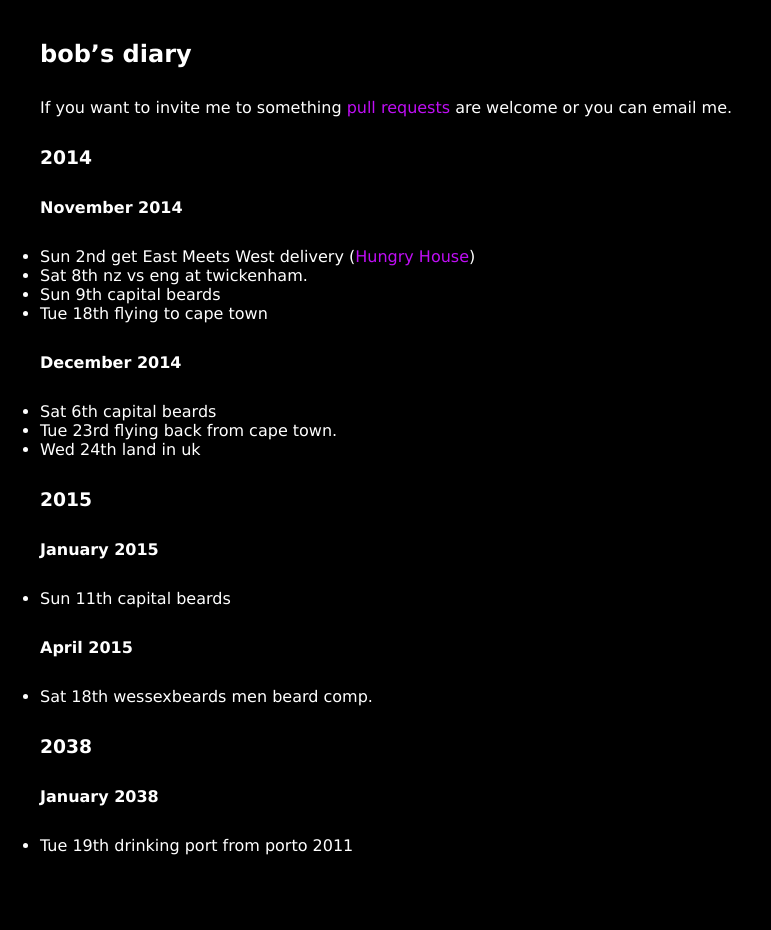
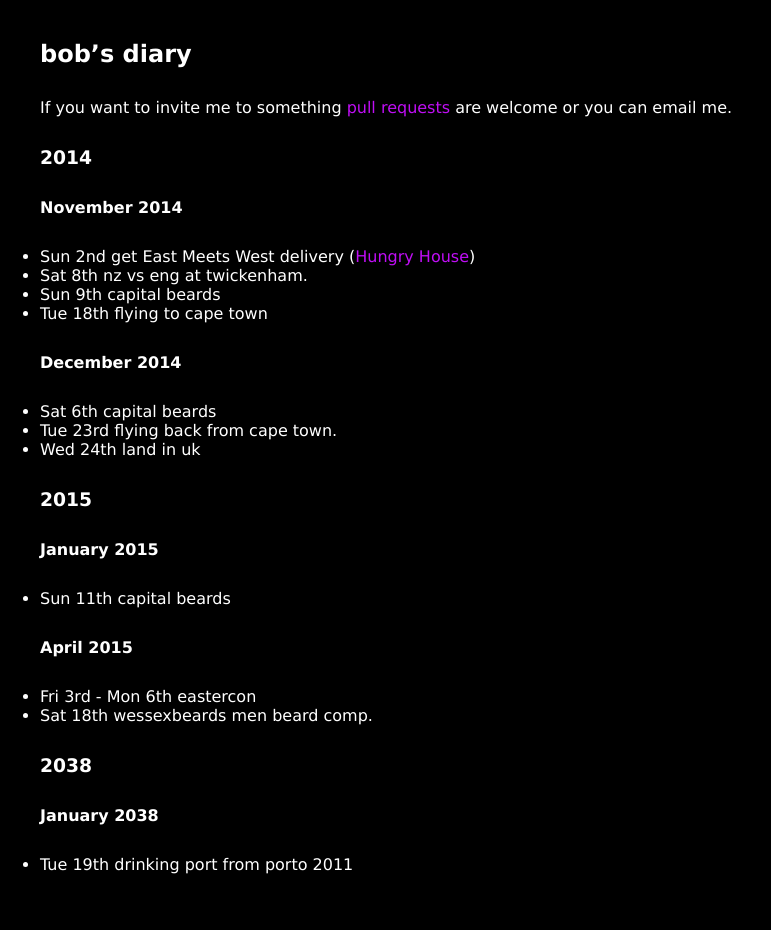
Before and after one commit to rjw1/randomness.org.uk, a Jekyll site: the page built from diary/index.md, in a window 1280 px wide. Shown: the whole page, without its empty margins (0-771 px from the left). Built offline with Jekyll 4.4.1, drawn with Linux system fonts in a browser that asks for light colours; Markdown is read by kramdown in place of the engine named in the settings.

Commit message:
Eastercon

```diff
--- a/diary/index.md
+++ b/diary/index.md
@@ -30,6 +30,7 @@ are welcome or you can email me.
 
 #### April 2015 ####
 
+* Fri 3rd - Mon 6th eastercon
 * Sat 18th wessexbeards men beard comp.
 
 ### 2038 ###
```
